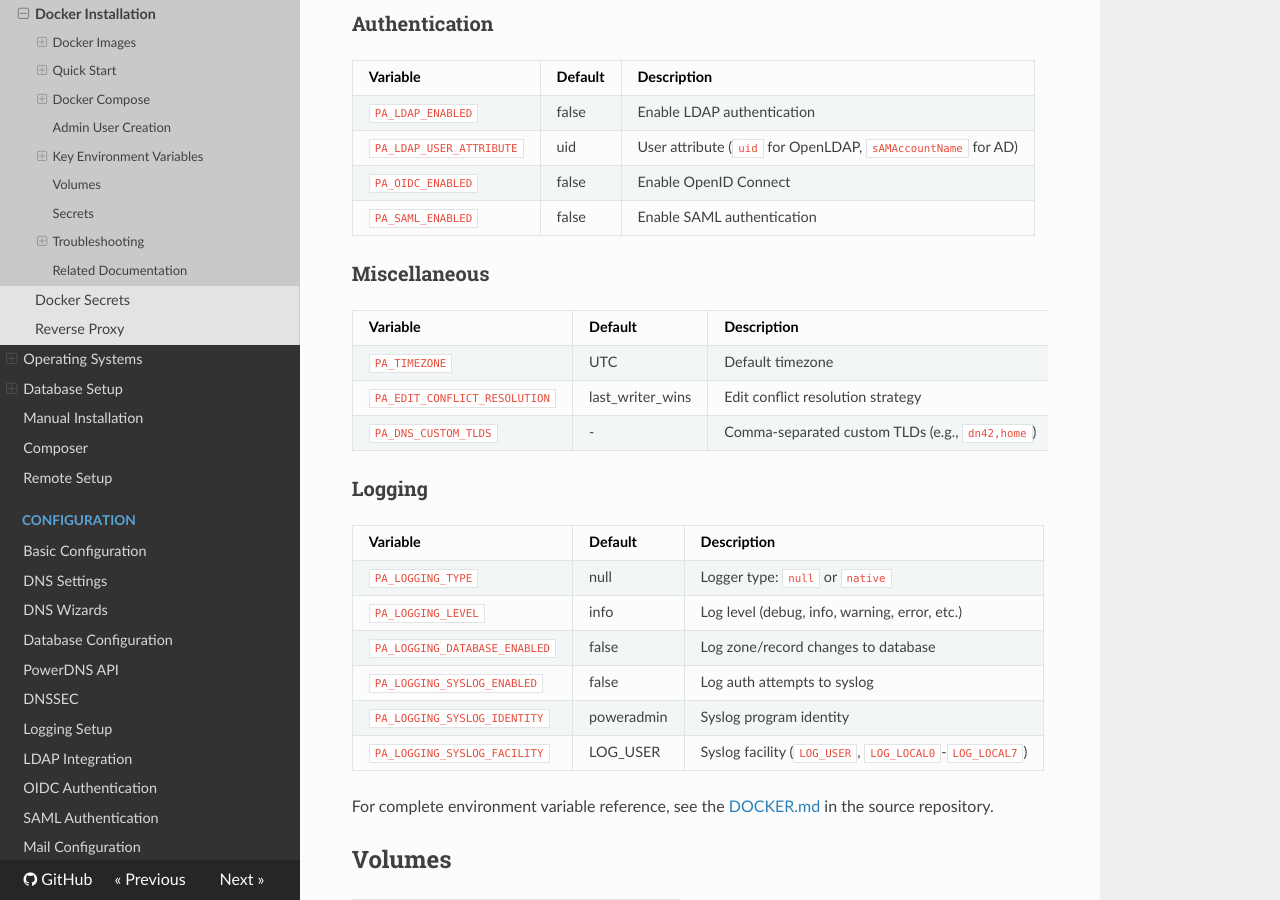
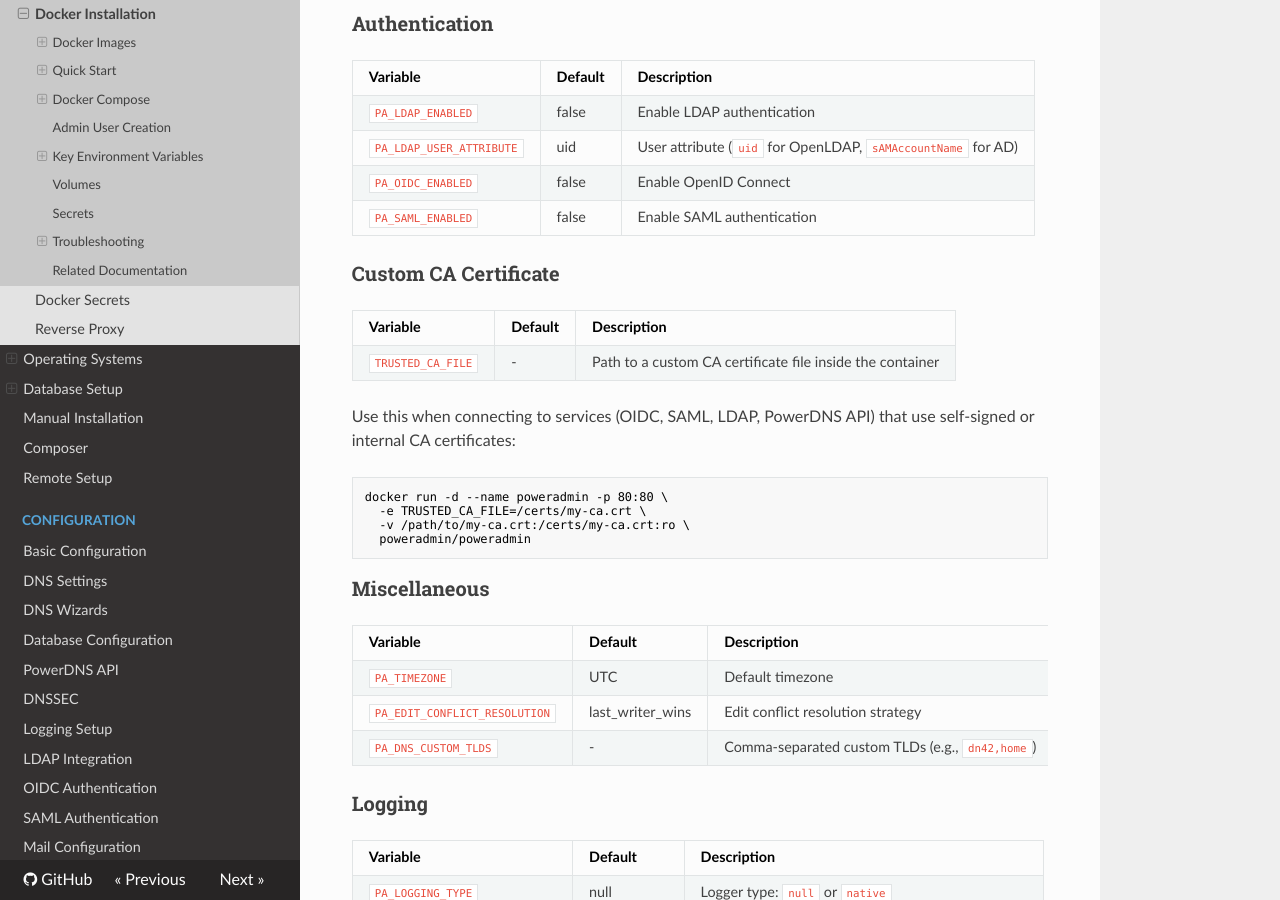
Before and after one commit to poweradmin/poweradmin-docs, an MkDocs documentation site: the page built from docs/installation/docker.md, in a window 1280 px wide and 900 px high, scrolled down 5117 px. Built offline with MkDocs 1.6.1, drawn with Linux system fonts in a browser that asks for light colours; nearby versions of some CDN libraries.

Commit message:
docs(docker): add TRUSTED_CA_FILE env var for custom CA certificates

````diff
--- a/docs/installation/docker.md
+++ b/docs/installation/docker.md
@@ -251,6 +251,21 @@ docker logs poweradmin | grep -i password
 | `PA_OIDC_ENABLED` | false | Enable OpenID Connect |
 | `PA_SAML_ENABLED` | false | Enable SAML authentication |
 
+### Custom CA Certificate
+
+| Variable | Default | Description |
+|----------|---------|-------------|
+| `TRUSTED_CA_FILE` | - | Path to a custom CA certificate file inside the container |
+
+Use this when connecting to services (OIDC, SAML, LDAP, PowerDNS API) that use self-signed or internal CA certificates:
+
+```bash
+docker run -d --name poweradmin -p 80:80 \
+  -e TRUSTED_CA_FILE=/certs/my-ca.crt \
+  -v /path/to/my-ca.crt:/certs/my-ca.crt:ro \
+  poweradmin/poweradmin
+```
+
 ### Miscellaneous
 
 | Variable | Default | Description |
````
